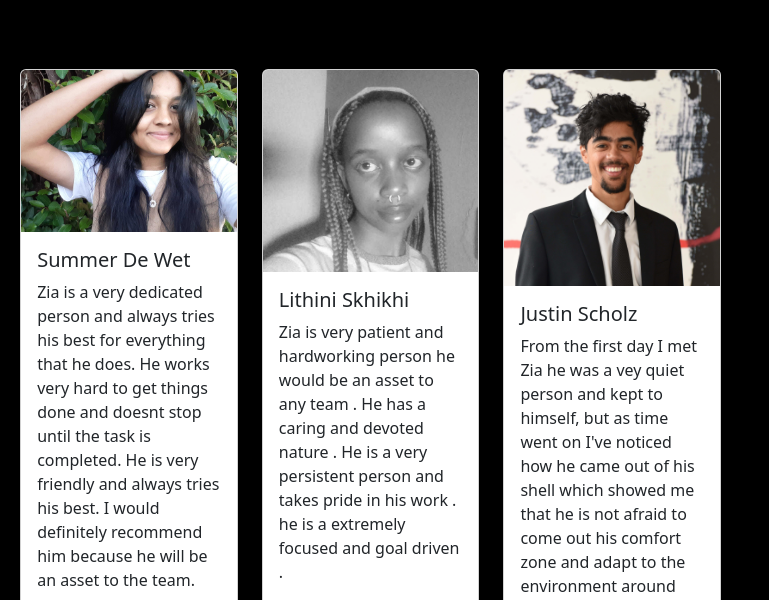
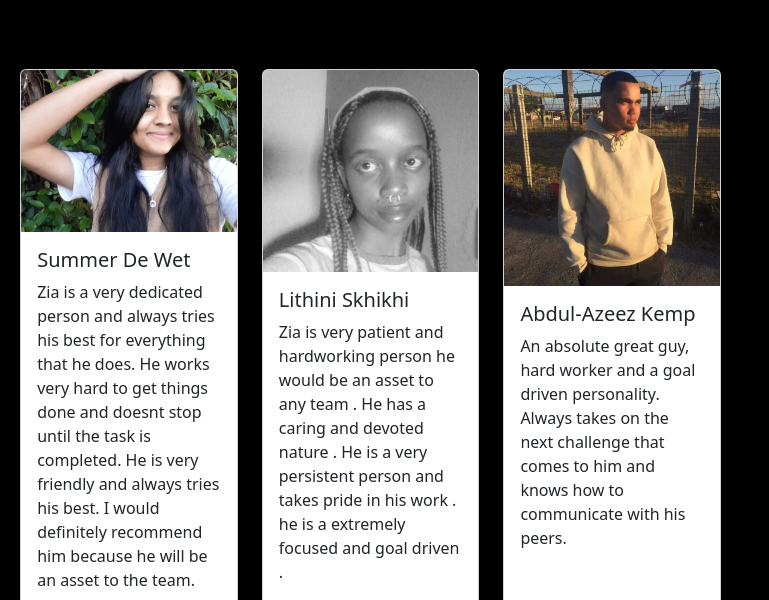
Before and after one commit to Ziaaaaaaaaaaaa/end-module, a plain HTML site: page html/testimonials.html in a window 1280 px wide. Shown: the part 187-787 px from the top of the page, 511-1280 px from the left. Drawn offline with nearby package versions, Linux system fonts and the light colour scheme.

Commit message:
progress

```diff
--- a/html/testimonials.html
+++ b/html/testimonials.html
@@ -84,10 +84,10 @@
                 </div>
             </div>
                 <div class="card" style="width: 18rem;">
-                    <img src="/images/C12 Justin Scholtz (2)-min.JPG" class="card-img-top" alt="...">
+                    <img src="/images/FB_IMG_1655905446197.jpg" class="card-img-top" alt="...">
                     <div class="card-body">
-                      <h5 class="card-title">Justin Scholz</h5>
-                      <p class="card-text">From the first day I met Zia he was a vey quiet person and kept to himself, but as time went on I've noticed how he came out of his shell which showed me that he is not afraid to come out his comfort zone and adapt to the environment around him which is a very good quality of Zia. Once his mind is set on something then he is very determined to accomplish it and I admire that about him. Definitely the type of person I would want on my team!</p>
+                      <h5 class="card-title">Abdul-Azeez Kemp</h5>
+                      <p class="card-text">An absolute great guy, hard worker and a goal driven personality. Always takes on the next challenge that comes to him and knows how to communicate with his peers.</p>
                     </div>
             </div>
     </div>
```
Also changed, not shown: images/FB_IMG_1655905446197.jpg (added).
